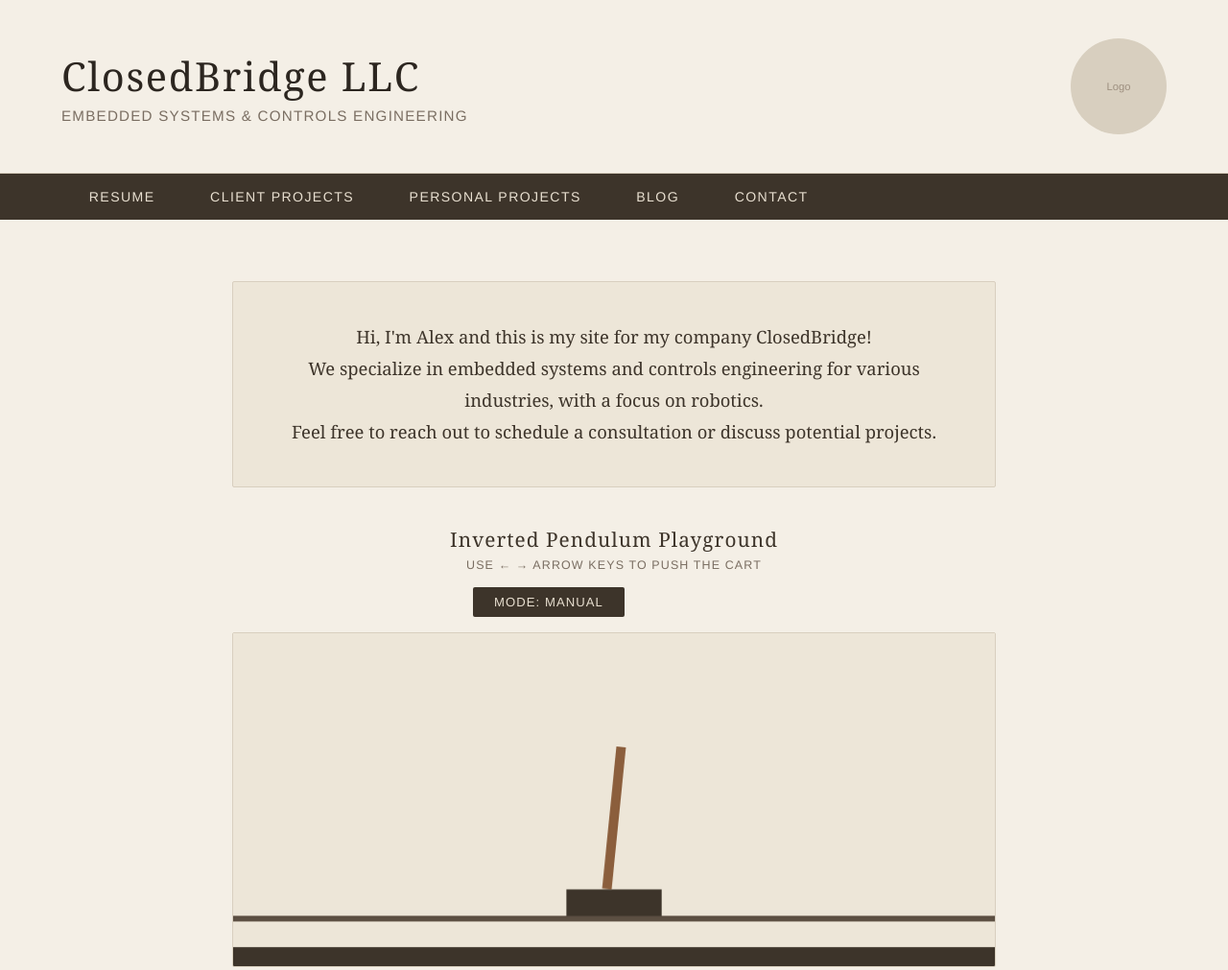
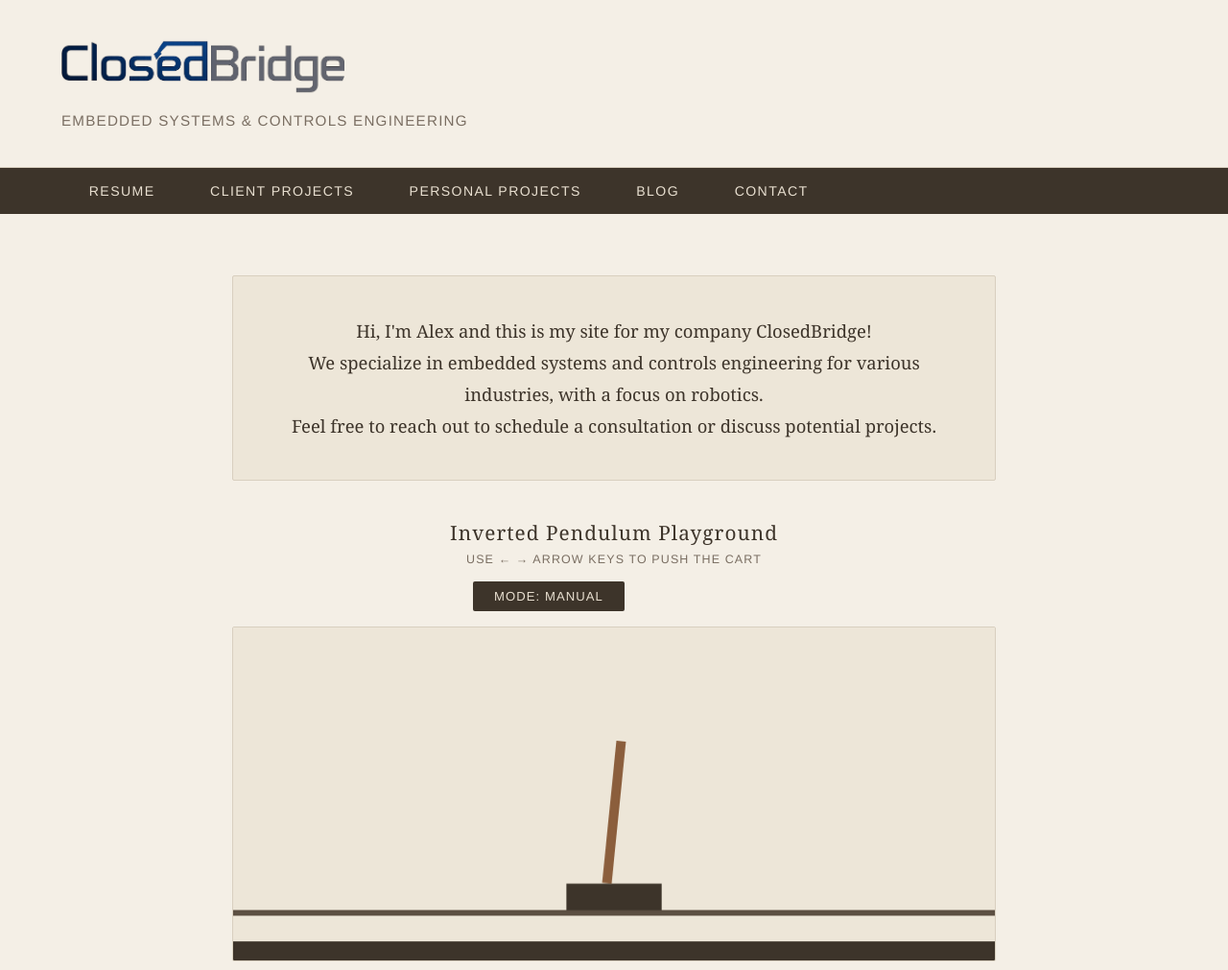
Before and after one commit to ClosedBridge/ClosedBridgeWebsite, a website: page index.html in a window 1280 px wide. Shown: the top 1011 px of the page at 96% size. Drawn offline with nearby package versions, Linux system fonts and the light colour scheme.

Commit message:
modularized

```diff
--- /dev/null
+++ b/components/footer.html
@@ -0,0 +1,3 @@
+<footer>
+    <p>&copy; 2025 ClosedBridge LLC</p>
+</footer>
--- /dev/null
+++ b/components/header.html
@@ -0,0 +1,6 @@
+<header>
+    <div class="header-title">
+        <h1><a href="index.html"><img src="mylogo.png" alt="ClosedBridge LLC" style="height: 60px;"></a></h1>
+        <p class="tagline">Embedded Systems &amp; Controls Engineering</p>
+    </div>
+</header>
--- /dev/null
+++ b/components/load-components.js
@@ -0,0 +1,19 @@
+(async function () {
+    const components = document.querySelectorAll('[data-component]');
+    for (const el of components) {
+        const name = el.getAttribute('data-component');
+        const resp = await fetch('components/' + name + '.html');
+        if (resp.ok) {
+            el.innerHTML = await resp.text();
+        }
+    }
+
+    // Set active nav link based on current page
+    const page = location.pathname.split('/').pop() || 'index.html';
+    const navLinks = document.querySelectorAll('nav a');
+    for (const link of navLinks) {
+        if (link.getAttribute('href') === page) {
+            link.classList.add('active');
+        }
+    }
+})();
--- /dev/null
+++ b/components/nav.html
@@ -0,0 +1,9 @@
+<nav>
+    <ul>
+        <li><a href="resume.html">Resume</a></li>
+        <li><a href="client-projects.html">Client Projects</a></li>
+        <li><a href="personal-projects.html">Personal Projects</a></li>
+        <li><a href="blog.html">Blog</a></li>
+        <li><a href="contact.html">Contact</a></li>
+    </ul>
+</nav>
--- a/index.html
+++ b/index.html
@@ -8,26 +8,8 @@
 </head>
 <body>
 
-    <header>
-        <div class="header-title">
-            <h1>ClosedBridge LLC</h1>
-            <p class="tagline">Embedded Systems &amp; Controls Engineering</p>
-        </div>
-        <div class="header-image">
-            <!-- Replace src with your image path, e.g. src="images/logo.png" -->
-            <span class="placeholder-text">Logo</span>
-        </div>
-    </header>
-
-    <nav>
-        <ul>
-            <li><a href="resume.html">Resume</a></li>
-            <li><a href="client-projects.html">Client Projects</a></li>
-            <li><a href="personal-projects.html">Personal Projects</a></li>
-            <li><a href="blog.html">Blog</a></li>
-            <li><a href="contact.html">Contact</a></li>
-        </ul>
-    </nav>
+    <div data-component="header"></div>
+    <div data-component="nav"></div>
 
     <main>
         <div class="intro">
@@ -49,10 +31,9 @@
         </section>
     </main>
 
-    <footer>
-        <p>&copy; 2025 ClosedBridge LLC</p>
-    </footer>
+    <div data-component="footer"></div>
 
+    <script src="components/load-components.js"></script>
     <script src="./node_modules/matter-js/build/matter.js"></script>
     <script>
         (function () {
```
Also changed, not shown: blog.html (+4 -22 lines), client-projects.html (+4 -22 lines), contact.html (+4 -22 lines), personal-projects.html (+4 -22 lines), resume.html (+4 -22 lines), mylogo.png (added), 1 other file.
